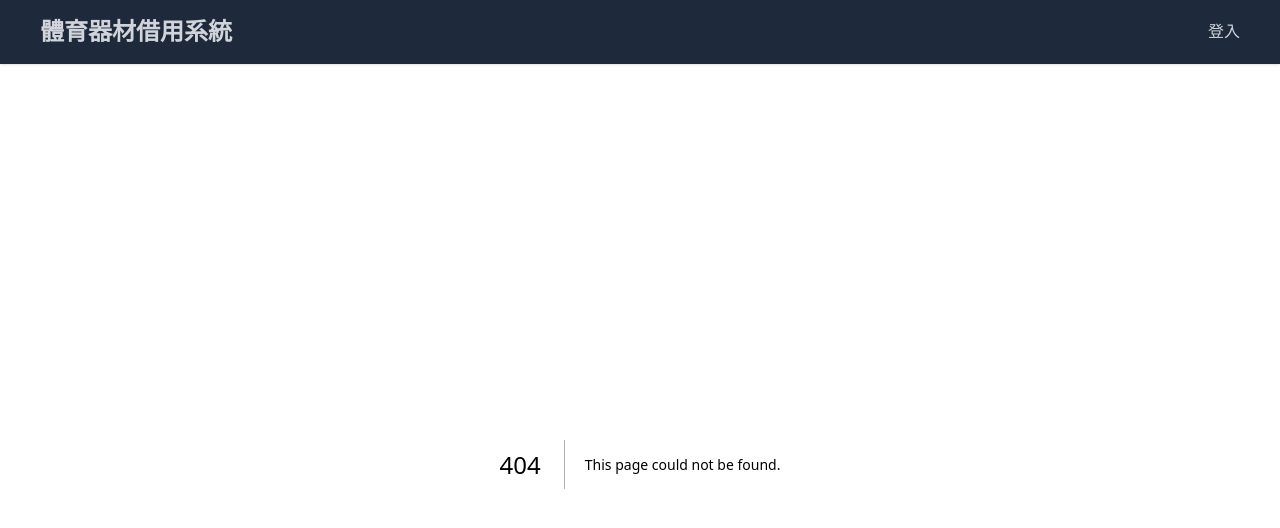
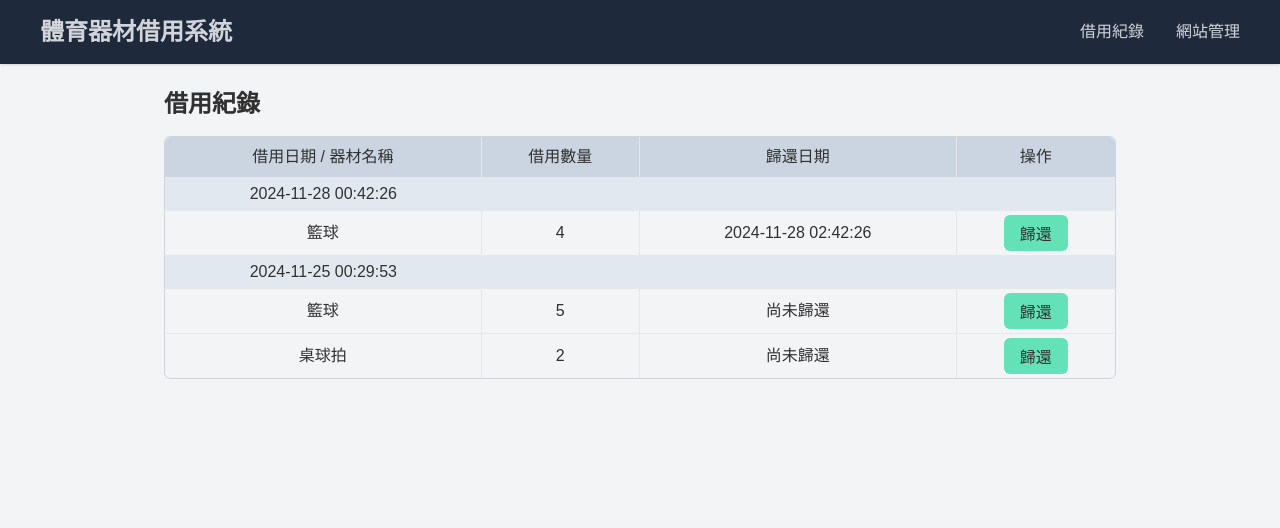
Before and after one commit to lucashsu95/asset-lend-frontend, a Next.js app: page /lends in a window 1280 px wide. Before the commit this address had no page. Shown: the top 528 px of the page. Built offline with nearby package versions, Linux system fonts and the light colour scheme.

Commit message:
優化導航欄顯示邏輯，更新借用管理與使用者管理介面，調整按鈕樣式，並新增借用紀錄頁面

```diff
--- a/src/components/Navbar.tsx
+++ b/src/components/Navbar.tsx
@@ -10,15 +10,16 @@ export default function Navbar() {
 			</h1>
 			<ul className='ml-auto flex space-x-8'>
 				{hasLogin() ? (
-					hasPermission('admin') ? (
-						<li>
-							<Link href='/manage'>網站管理</Link>
-						</li>
-					) : (
+					<>
 						<li>
 							<Link href='/lends'>借用紀錄</Link>
 						</li>
-					)
+						{hasPermission('admin') && (
+							<li>
+								<Link href='/manage'>網站管理</Link>
+							</li>
+						)}
+					</>
 				) : (
 					<li>
 						<Link href='/login'>登入</Link>
--- a/src/components/lends/LendManagement.tsx
+++ b/src/components/lends/LendManagement.tsx
@@ -49,10 +49,10 @@ const LendManagement = () => {
 			</section>
 
 			<section className='mt-4 overflow-x-auto'>
-				<div className='custom-table min-w-[500px] *:grid-cols-[1fr_2fr_2fr_1fr]'>
+				<div className='custom-table min-w-[500px] *:grid-cols-[2fr_2fr_2fr_1fr]'>
 					<div className='custom-table-row bg-slate-300 *:py-2'>
 						<h2>
-							<span>借用人</span>
+							<span>借用人 / 器材名稱</span>
 						</h2>
 						<h2>
 							<span>借用日期</span>
@@ -69,7 +69,7 @@ const LendManagement = () => {
 							<div className='custom-table-row bg-slate-200 *:py-1'>
 								<div>{lend.user_name}</div>
 								<div>{lend.lend_date}</div>
-								<div>{lend.return_date ?? '尚未歸還'}</div>
+								<div></div>
 								<div className='flex gap-2'>
 									<Button
 										size='icon'
@@ -82,9 +82,9 @@ const LendManagement = () => {
 							</div>
 							{lend.lend_assets.map((asset, index) => (
 								<div key={`asset-${index}`} className='custom-table-row *:py-1'>
-									<div>借用器材</div>
 									<div>{asset.asset_name}</div>
 									<div>{asset.lend_amount}</div>
+									<div>{asset.return_date ?? '尚未歸還'}</div>
 									<div className='flex gap-2'>
 										<Button
 											size='icon'
--- a/src/components/ui/button.tsx
+++ b/src/components/ui/button.tsx
@@ -19,8 +19,8 @@ const variantClass = {
 	warning: 'bg-warning',
 	info: 'bg-info',
 	outline: 'border border-slate-500 text-slate-800',
-	ghost: 'text-slate-800',
-	link: 'text-primary underline'
+	ghost: 'hover:bg-accent hover:text-accent-foreground',
+	link: 'text-primary underline-offset-4 hover:underline'
 }
 
 const sizeClass = {
--- a/src/components/users/UserManagement.tsx
+++ b/src/components/users/UserManagement.tsx
@@ -71,7 +71,7 @@ const UserManagement = () => {
 				<div className='custom-table min-w-[500px] *:grid-cols-[1fr_2fr_2fr_1fr_1fr]'>
 					<div className='custom-table-row bg-slate-300 *:py-2'>
 						<h2>
-							<span>使用者 ID</span>
+							<span>使用者名稱</span>
 						</h2>
 						<h2>
 							<span>電子郵件</span>
@@ -88,7 +88,7 @@ const UserManagement = () => {
 					</div>
 					{users.map((user) => (
 						<div key={user.id} className='custom-table-row *:py-1 odd:bg-white even:bg-slate-50'>
-							<div>{user.id}</div>
+							<div>{user.name}</div>
 							<div>{user.email}</div>
 							<div>{user.role}</div>
 							<div>{user.access_token !== null ? '已登入' : '未登入'}</div>
--- a/src/contexts/AuthContext.tsx
+++ b/src/contexts/AuthContext.tsx
@@ -89,7 +89,7 @@ export const AuthProvider = ({ children }: { children: React.ReactNode }) => {
 
 	useEffect(() => {
 		setTimeout(() => {
-			// login({ email: 'admin@web.tw', password: '1234' })
+			login({ email: 'admin@web.tw', password: '1234' })
 			setLoading(false)
 		}, 1000)
 	}, [checkToken])
--- a/src/contexts/LendsContext.tsx
+++ b/src/contexts/LendsContext.tsx
@@ -4,6 +4,7 @@ type lend_asset = {
 	asset_id: number
 	asset_name: string
 	lend_amount: number
+	return_date: string | null
 }
 
 export interface LendForm {
@@ -13,7 +14,6 @@ export interface LendForm {
 
 export interface Lend extends LendForm {
 	id: number
-	return_date: string | null
 	lend_date: string
 }
 
@@ -50,8 +50,7 @@ export const LendsProvider = ({ children }: LendsProviderProps) => {
 			{
 				...lend,
 				id: new Date().getTime(),
-				lend_date: formatDateTime(new Date().getTime()),
-				return_date: null
+				lend_date: formatDateTime(new Date().getTime())
 			}
 		])
 	}
@@ -68,27 +67,6 @@ export const LendsProvider = ({ children }: LendsProviderProps) => {
 		const lendDates = ['2024-12-01', '2024-11-28', '2024-11-25', '2023-11-28', '2023-11-11']
 		const assetNames = ['籃球', '排球', '羽球拍', '羽毛球', '網球', '網球拍', '桌球拍', '乒乓球']
 		for (let i = 0; i < 10; i++) {
-			const lend_assets =
-				i % 3 === 0
-					? [
-							{
-								asset_id: Math.floor(Math.random() * 8) + 1,
-								asset_name: assetNames[Math.floor(Math.random() * 8)],
-								lend_amount: Math.floor(Math.random() * 5) + 1
-							}
-						]
-					: [
-							{
-								asset_id: Math.floor(Math.random() * 8) + 1,
-								asset_name: assetNames[Math.floor(Math.random() * 8)],
-								lend_amount: Math.floor(Math.random() * 5) + 1
-							},
-							{
-								asset_id: Math.floor(Math.random() * 8) + 1,
-								asset_name: assetNames[Math.floor(Math.random() * 8)],
-								lend_amount: Math.floor(Math.random() * 5) + 1
-							}
-						]
 			const lend_date = formatDateTime(
 				new Date(lendDates[Math.floor(Math.random() * 5)]).getTime() +
 					Math.random() * 60 * 60 * 1000
@@ -99,14 +77,37 @@ export const LendsProvider = ({ children }: LendsProviderProps) => {
 							new Date(lend_date).getTime() + (Math.random() < 0.5 ? 1 : 2) * 60 * 60 * 1000
 						)
 					: null
+			const lend_assets =
+				i % 3 === 0
+					? [
+							{
+								asset_id: Math.floor(Math.random() * 8) + 1,
+								asset_name: assetNames[Math.floor(Math.random() * 8)],
+								lend_amount: Math.floor(Math.random() * 5) + 1,
+								return_date: return_date
+							}
+						]
+					: [
+							{
+								asset_id: Math.floor(Math.random() * 8) + 1,
+								asset_name: assetNames[Math.floor(Math.random() * 8)],
+								lend_amount: Math.floor(Math.random() * 5) + 1,
+								return_date: return_date
+							},
+							{
+								asset_id: Math.floor(Math.random() * 8) + 1,
+								asset_name: assetNames[Math.floor(Math.random() * 8)],
+								lend_amount: Math.floor(Math.random() * 5) + 1,
+								return_date: return_date
+							}
+						]
 			setLends((prev) => [
 				...prev,
 				{
 					id: new Date().getTime() + i,
-					user_name: `User${i}`,
+					user_name: i < 2 ? `John Doe` : `user${i}`,
 					lend_assets,
-					lend_date,
-					return_date
+					lend_date
 				}
 			])
 		}
--- a/src/contexts/UsersContext.tsx
+++ b/src/contexts/UsersContext.tsx
@@ -37,8 +37,8 @@ export const UserProvider = ({ children }: UserProviderProps) => {
 		{
 			id: 1,
 			email: 'admin@web.tw',
-			name: 'admin',
-			role: '管理員',
+			name: 'John Doe',
+			role: 'admin',
 			access_token: null
 		}
 	])
--- /dev/null
+++ b/src/pages/lends.tsx
@@ -0,0 +1,73 @@
+import { AlertDialog } from '@/api/ApiResponse'
+import Loading from '@/components/Loading'
+import Button from '@/components/ui/button'
+import { useAuth } from '@/contexts/AuthContext'
+import { Lend, useLends } from '@/contexts/LendsContext'
+import { useRouter } from 'next/router'
+import { useEffect, useState } from 'react'
+import React from 'react'
+
+export default function Home() {
+	const router = useRouter()
+	const { hasLogin, loading } = useAuth()
+	const [currentLends, setCurrentLends] = useState<Lend[]>([])
+	const { currentUser } = useAuth()
+	const { lends } = useLends() // 串後端時不可以有這行
+
+	useEffect(() => {
+		if (loading) return
+		if (!hasLogin()) {
+			AlertDialog('error', '請先登入')
+			router.push('/login')
+			return
+		}
+
+		setCurrentLends(lends.filter((lend) => lend.user_name === currentUser?.name))
+	}, [currentUser?.name, hasLogin, lends, loading, router])
+
+	if (loading) {
+		return <Loading />
+	}
+
+	return (
+		<div className='mx-auto max-w-[1000px] p-6'>
+			<h1 className='text-center text-2xl font-bold sm:text-left'>借用紀錄</h1>
+
+			<section className='mt-4'>
+				<div className='custom-table min-w-[500px] *:grid-cols-[2fr_1fr_2fr_1fr]'>
+					<div className='custom-table-row bg-slate-300 *:py-2'>
+						<h2>
+							<span>借用日期 / 器材名稱</span>
+						</h2>
+						<h2>
+							<span>借用數量</span>
+						</h2>
+						<h2>
+							<span>歸還日期</span>
+						</h2>
+						<h2>
+							<span>操作</span>
+						</h2>
+					</div>
+					{currentLends.map((lend) => (
+						<React.Fragment key={lend.id}>
+							<div className='custom-table-row bg-slate-200 *:py-1'>
+								<div>{lend.lend_date}</div>
+							</div>
+							{lend.lend_assets.map((asset, index) => (
+								<div key={`asset-${index}`} className='custom-table-row *:py-1'>
+									<div>{asset.asset_name}</div>
+									<div>{asset.lend_amount}</div>
+									<div className='flex gap-2'>{asset.return_date ?? '尚未歸還'}</div>
+									<div className='flex gap-2'>
+										<Button variant='success'>歸還</Button>
+									</div>
+								</div>
+							))}
+						</React.Fragment>
+					))}
+				</div>
+			</section>
+		</div>
+	)
+}
--- a/src/pages/login.tsx
+++ b/src/pages/login.tsx
@@ -5,6 +5,7 @@ import { useState } from 'react'
 import Form from '@/components/ui/form'
 import Button from '@/components/ui/button'
 import { LoginFormData, SignUpFormData, useAuth } from '@/contexts/AuthContext'
+import { useRouter } from 'next/router'
 
 const Login = () => {
 	const [isLogin, setIsLogin] = useState(true)
@@ -18,13 +19,14 @@ const Login = () => {
 
 	const { login, signUp } = useAuth()
 
+	const router = useRouter()
 	const onSubmit = (data: SignUpFormData) => {
 		if (isLogin) {
 			login(data as LoginFormData)
 		} else {
 			signUp(data)
 		}
-		console.log(data)
+		router.push('/')
 	}
 
 	return (
--- a/src/pages/manage.tsx
+++ b/src/pages/manage.tsx
@@ -18,7 +18,7 @@ export default function Home() {
 	const { hasLogin, hasPermission, loading } = useAuth()
 
 	useEffect(() => {
-		if (loading) return // 等待加載完成
+		if (loading) return
 		if (!hasLogin()) {
 			router.push('/login')
 			return
```
